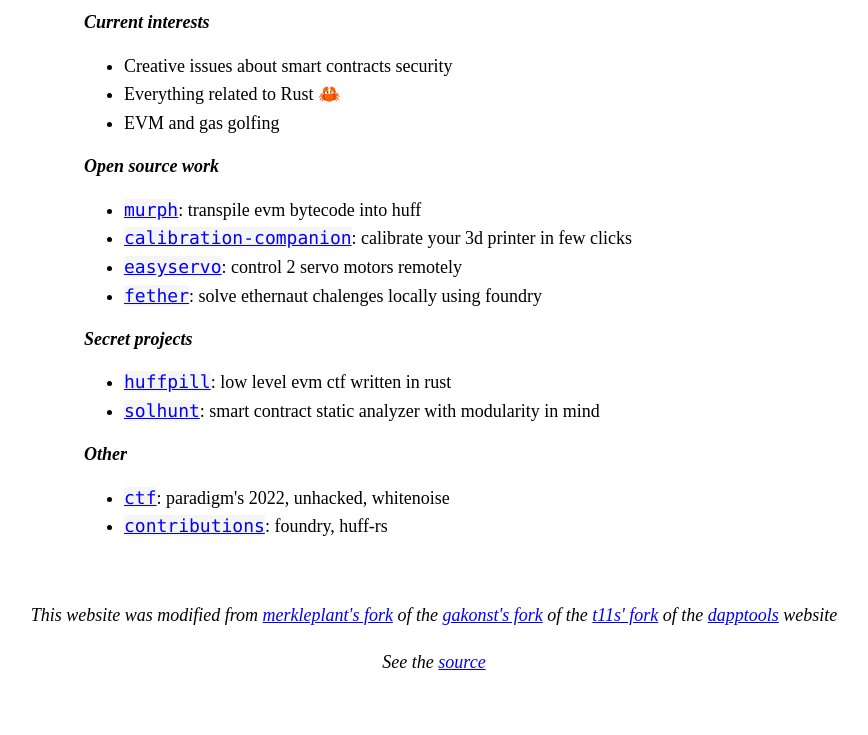
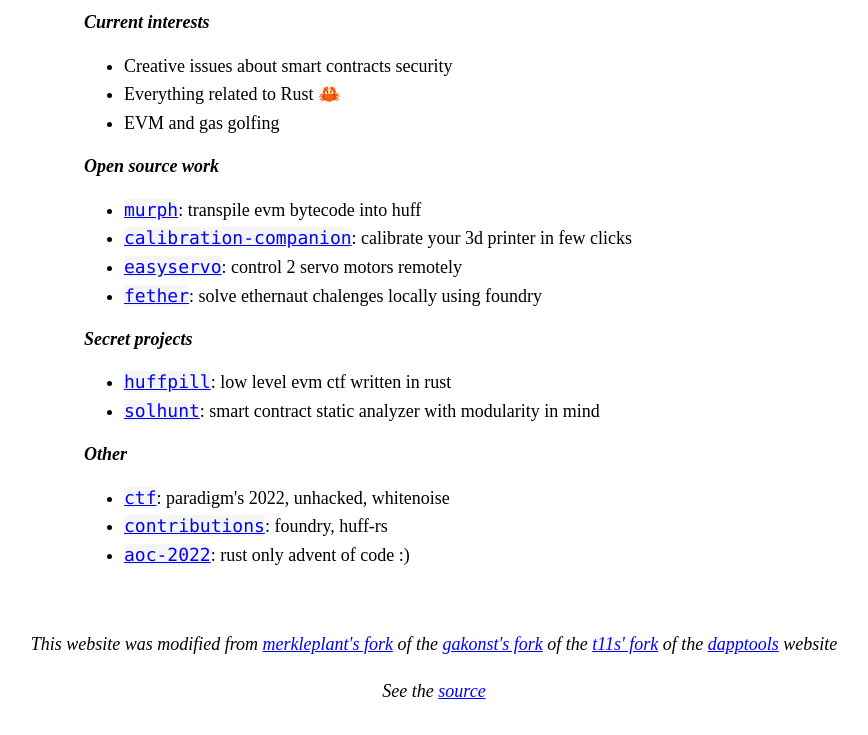
Before and after one commit to iFrostizz/franfran.dev, a plain HTML site: page index.html in a window 1280 px wide. Shown: the part 189-924 px from the top of the page, without its empty margins (206-1074 px from the left). Drawn offline with Linux system fonts and the light colour scheme.

Commit message:
add advent of code

```diff
--- a/index.html
+++ b/index.html
@@ -69,6 +69,7 @@
                 <ul>
                     <li><a href="#"><code>ctf</code></a>: paradigm's 2022, unhacked, whitenoise</li>
                     <li><a href="#"><code>contributions</code></a>: foundry, huff-rs</li>
+                    <li><a href="https://github.com/iFrostizz/aoc-2022"><code>aoc-2022</code></a>: rust only advent of code :)</li>
                 </ul>
             </div>
         </div>
```
